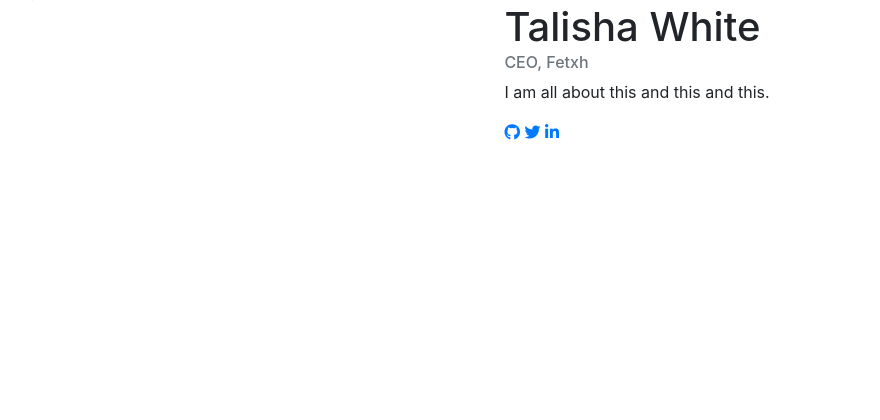
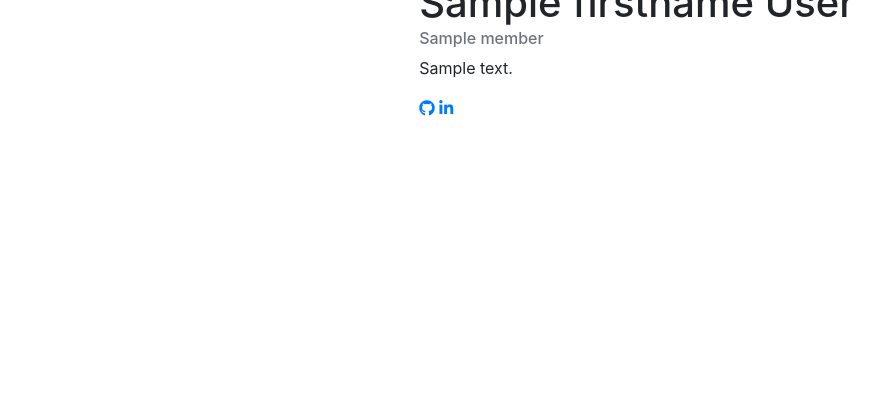
Before and after one commit to Holberton-Makers-Club/home_page, a Flask app: page /members/1 in a window 1280 px wide. Shown: the part 127-547 px from the top of the page, without its empty margins (3-883 px from the left). Run offline with Flask 2, Linux system fonts and the light colour scheme; a database or web service that is not in the repository returns one stand-in record (values such as "Sample title"); data that the repository does not hold is empty; some libraries are stand-ins or nearby versions.

Commit message:
Updated jinja for template

```diff
--- a/templates/profile.html
+++ b/templates/profile.html
@@ -12,70 +12,52 @@
 
 {% if member %}
 
-{{member}}
 
+<div class="d-flex flex-column w-100 my-0 align-items-center">
+    <!-- Member Profile -->
+    <div>
+        <h1>{{ member.firstname }} {{ member.lastname }}</h1>
+        <h6 class="card-subtitle mb-2 text-muted">{{ member.title }}</h6>
+        <p class="card-text">
+            {{ member.bio }}
+        </p>
+        <a href="{{ member.github }}" class="">
+            <i class="fab fa-github"></i>
+        </a>
+        <a href="{{ member.linkedin }}" class="">
+            <i class="fab fa-linkedin"></i>
+        </a>
+    </div>
+</div>
 {% else %}
 
 <h3>Member not found</h3>
 
 {% endif %}
-<div class="d-flex flex-column w-100 my-0 align-items-center">
-    <!-- Member Profile -->
-    <div>
-        <h1>Talisha White</h1>
-        <h6 class="card-subtitle mb-2 text-muted">CEO, Fetxh</h6>
-        <p class="card-text">
-            I am all about this and this and this.
-        </p>
-        <a href="#" class="">
-            <i class="fab fa-github"></i>
-        </a>
-        <a href="#" class="">
-            <i class="fab fa-twitter"></i>
-        </a>
-        <a href="#" class="">
-            <i class="fab fa-linkedin"></i>
-        </a>
-    </div>
 
-    {% if projects %}
-    {% for project in projects %}
+    <!-- Need to add in routes -->
+    <!--
+    {% if member.projects %}
+    {% for project in member.projects %}
     <div class="card col-12 col-md-8 px-0 mx-auto my-2">
         <div class="card-body">
             <a href="{{ project.link }}"><h3 class="card-title">{{ project.name }}</h3></a>
-            <h5>Talisha's Role: UI/UX Design</h5>
             <p class="card-text text-wrap">
-                {% if project.description %}
                 {{ project.description }}
-                {% endif %}
             </p>
             <div class="d-flex flex-wrap">
-               <ul>
-                    {% if project.members %}
-                    <h5 class="card-subtitle">Contributors</h5>
-                    {% for member in project.members %}
-                    <a href="{% if member.profile_url %}{{ member.profile_url }}{% endif %}">
-                        <li>{{ member }}</li>
-                    </a>
-                    {% endfor %}
-                    {% endif%}
-                </ul>
                 <ul>
-                    {% if project.technologies %}
+                    {% if project.tech %}
                     <h5 class="card-subtitle">Tech Stack</h5>
-                    {% for tech in project.technologies %}
-                    <li>{{ tech }}</li>
+                    {% for tech in project.tech %}
+                    <i class="{{ tech.class }}"></i>
                     {% endfor %}
                     {% endif%}
                 </ul>
             </div>
-
         </div>
     </div>
-</div>
-
-
-            {% endfor %}
-            {% endif %}
-
+    {% endfor %}
+    {% endif %}
+    -->
   {% endblock %}
```
